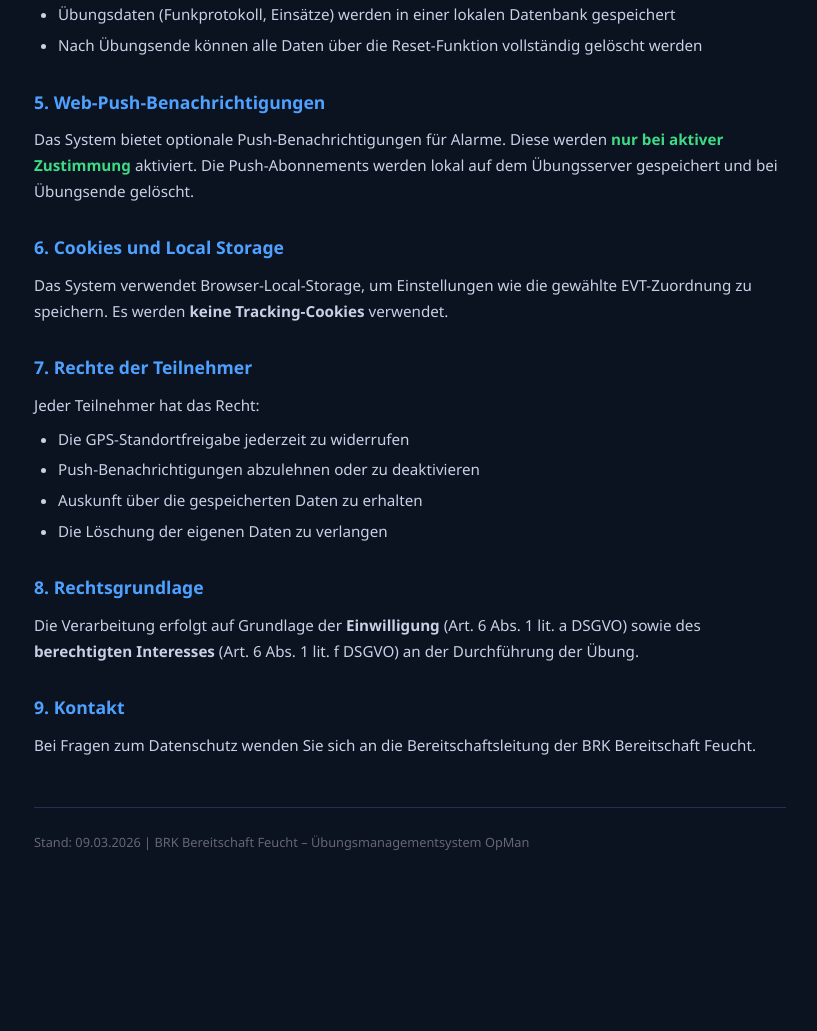
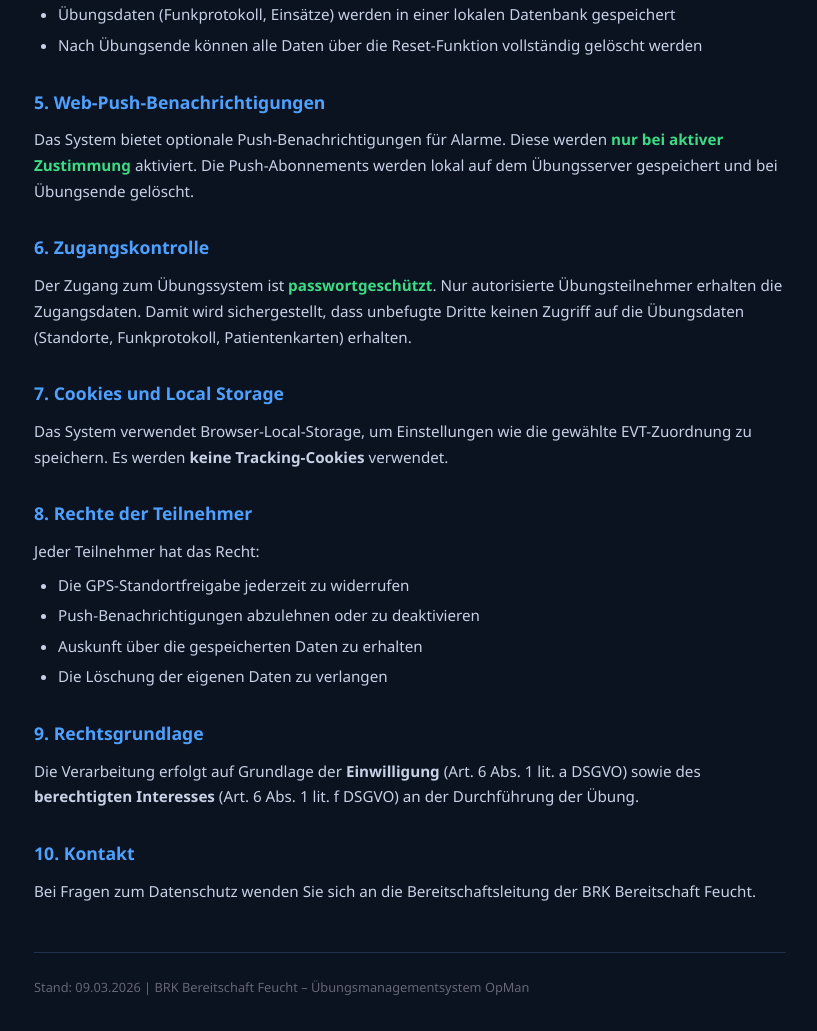
Before and after one commit to jeckersberger/OpMan_GPT, a Flask app: page /datenschutz in a window 1280 px wide. Shown: the part 996-2027 px from the top of the page, without its empty margins (230-1047 px from the left). Before the commit the page ends 1846 px from the top, so only its background shows below. Run offline with Flask 3, Linux system fonts and the light colour scheme.

Commit message:
docs: Zugangskontrolle (Passwortschutz) in Datenschutzerklärung dokumentieren
Neuer Abschnitt 6 beschreibt den bestehenden Passwortschutz des Systems.
Nummerierung der folgenden Abschnitte entsprechend angepasst.

https://claude.ai/code/session_01HZJP5WGgcpdMNeKLm3U7us

```diff
--- a/templates/datenschutz.html
+++ b/templates/datenschutz.html
@@ -90,11 +90,17 @@
      <span class="highlight">nur bei aktiver Zustimmung</span> aktiviert. Die Push-Abonnements
      werden lokal auf dem Übungsserver gespeichert und bei Übungsende gelöscht.</p>
 
-  <h2>6. Cookies und Local Storage</h2>
+  <h2>6. Zugangskontrolle</h2>
+  <p>Der Zugang zum Übungssystem ist <span class="highlight">passwortgeschützt</span>.
+     Nur autorisierte Übungsteilnehmer erhalten die Zugangsdaten. Damit wird sichergestellt,
+     dass unbefugte Dritte keinen Zugriff auf die Übungsdaten (Standorte, Funkprotokoll,
+     Patientenkarten) erhalten.</p>
+
+  <h2>7. Cookies und Local Storage</h2>
   <p>Das System verwendet Browser-Local-Storage, um Einstellungen wie die gewählte
      EVT-Zuordnung zu speichern. Es werden <strong>keine Tracking-Cookies</strong> verwendet.</p>
 
-  <h2>7. Rechte der Teilnehmer</h2>
+  <h2>8. Rechte der Teilnehmer</h2>
   <p>Jeder Teilnehmer hat das Recht:</p>
   <ul>
     <li>Die GPS-Standortfreigabe jederzeit zu widerrufen</li>
@@ -103,12 +109,12 @@
     <li>Die Löschung der eigenen Daten zu verlangen</li>
   </ul>
 
-  <h2>8. Rechtsgrundlage</h2>
+  <h2>9. Rechtsgrundlage</h2>
   <p>Die Verarbeitung erfolgt auf Grundlage der <strong>Einwilligung</strong> (Art. 6 Abs. 1 lit. a DSGVO)
      sowie des <strong>berechtigten Interesses</strong> (Art. 6 Abs. 1 lit. f DSGVO)
      an der Durchführung der Übung.</p>
 
-  <h2>9. Kontakt</h2>
+  <h2>10. Kontakt</h2>
   <p>Bei Fragen zum Datenschutz wenden Sie sich an die Bereitschaftsleitung der
      BRK Bereitschaft Feucht.</p>
 
```
